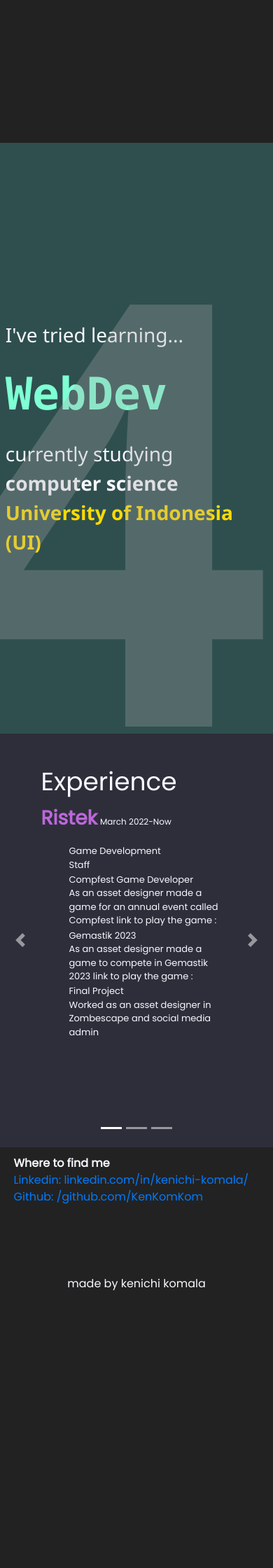
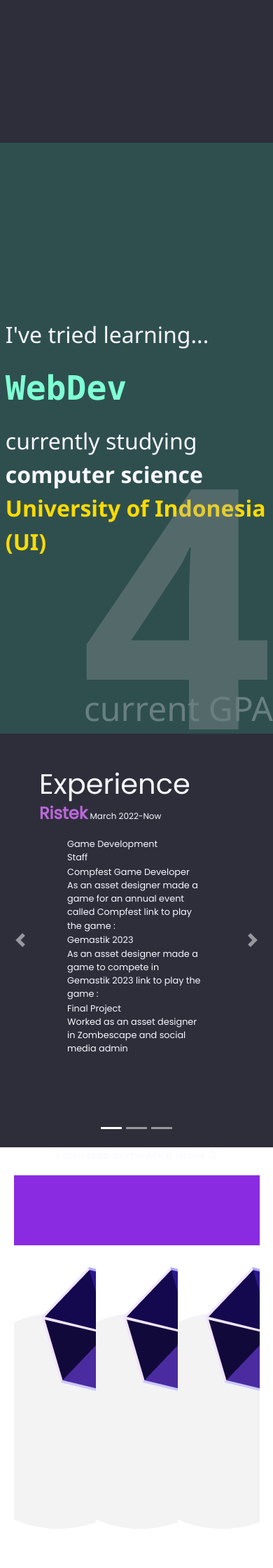
Before and after one commit to KenKomKom/portfolio, a Django app: page / in a window 390 px wide. Shown: the part 640-2880 px from the top of the page at 70% size. Before the commit the page ends 2484 px from the top, so only its background shows below. Run offline with Django 4.2, Linux system fonts and the light colour scheme; some libraries are stand-ins or nearby versions.

Commit message:
better responsive

```diff
--- a/home/static/home.css
+++ b/home/static/home.css
@@ -126,7 +126,7 @@
 #navbar-p-name{
   justify-self: flex-start;
   font-weight: 700;
-  font-size: 16px;
+  font-size: 1rem;
   /* background-color: aquamarine; */
 }
 #navbar-p-other{
@@ -144,7 +144,7 @@
   display: flex;
   flex-direction: column;
   justify-content: center;
-  background-color: #222;
+  background-color: #2E2E3B;
 }
 
 .hor-banner{
@@ -152,7 +152,7 @@
   flex-direction: column;
   align-items: center;
   background-color: ghostwhite;
-  color: #222;
+  color: #2E2E3B;
   height: 30vh;
   justify-content: center;
   text-align: center;
@@ -185,7 +185,7 @@
   height: 100vh;
   width: 100%;
   background-color:darkslategray;
-  font-size: 28px;
+  font-size: 2rem;
   font-family:'Segoe UI', Tahoma, Geneva, Verdana, sans-serif;
   display: flex;
   align-items: center ;
@@ -206,15 +206,16 @@
 }
 
 #current-gpa{
-  font-size: 10vh;
+  position: absolute;
+  font-size: 3rem;
   margin: 0;
   padding: 0;
   /* line-height: 0; */
   letter-spacing: 0;
-  color: #AAA;
+  color: #EEE;
 }
 #ipk{
-  font-size: 100vh;
+  font-size: 30rem;
   margin: 0;
   padding: 0;
   line-height: 0.8;
@@ -257,11 +258,20 @@
 #trying-padding{
   display: flex;
   flex-direction: column;
-  opacity: 0;
-  transition: all 1.2s ease-in;
+  opacity: 1;
 }
 
-#trying-padding.reveal{
+#trying-padding-container{
+  transition: all 0.9s ease;
+  /* background-image: url("./img/whisker-escape.png"); */
+  display: flex;
+  justify-content: center;
+  align-items: center;
+  width: 100%;
+  height: 100%;
+  opacity: 0;
+}
+#trying-padding-container.reveal{
   opacity: 1;
 }
 
@@ -271,7 +281,7 @@
 }
 
 #trying #typing{
-  font-size: 64px;
+  font-size: 3rem;
   font-weight: bold;
   font-family: 'Consolas';
   color: aquamarine;
@@ -286,7 +296,7 @@
 }
 
 #experience{
-  background-color: #222;
+  background-color: #2E2E3B;
   color: ghostwhite;
   margin: 0;
   padding: 0;
@@ -298,9 +308,9 @@
   /* align-items: center; */
 }
 #experience h1{
-  font-size: 36px;
-  top: 8%;
-  left: 15%;
+  font-size: 2.5rem;
+  top: 3rem;
+  left: 3.5rem;
   width: 0;
   height: 0;
   position: relative;
@@ -313,22 +323,23 @@
 }
 
 .car-elem{
-  width: 100%;
+  width: 90%;
   height: 100%;
   display:flex;
   flex-direction: column;
   position: relative;
-  left: 15%;
-  top: 100px;
+  left: 3.5rem;
+  top: 6rem;
 }
 .car-elem li{
   margin-bottom: 0.5%;
   width: 62%;
-  font-size: small;
+  font-size: 0.8rem;
 }
-#ristek,#gdsc,#kmbui{
+
+#ristek, #gdsc,#kmbui{
   font-weight: bold;
-  font-size: 28px;
+  font-size: 1.5rem;
 }
 #ristek{
   color: #BB68D9;
@@ -375,3 +386,31 @@
   align-items: flex-start;
   width: 100%;
 }
+#bonus{
+  display: flex;
+  flex-direction: column;
+  align-items: center;
+}
+#rotating-container{
+  height: 80vh;
+  width: 90vw;
+  background-color:blueviolet;
+  overflow: hidden;
+  display: flex;
+  flex-direction: row;
+}
+.rotating{
+  height: 100%;
+  width: 33.3333333%;
+  background-color: aquamarine;
+  display: inline;
+  transform: translateY(100px);
+}
+.img-container{
+  overflow: hidden;
+  width: 100%;
+  height: 70%;
+}
+.img-container img{
+  object-fit:cover;
+}
--- a/home/static/home.js
+++ b/home/static/home.js
@@ -25,9 +25,9 @@
     var whenToShow = 150;
     if(elementTop<windowHeight-whenToShow){
         reveals.classList.add("animate");
-        document.getElementById("trying-padding").classList.add("reveal");
+        document.getElementById("trying-padding-container").classList.add("reveal");
     }else{
-        document.getElementById("trying-padding").classList.remove("reveal");
+        document.getElementById("trying-padding-container").classList.remove("reveal");
         reveals.classList.remove("animate");
     }
 }
@@ -114,6 +114,19 @@
     }
 }
 
+function movePicsUp(){
+    var belt=document.getElementById("rotating-1");
+    console.log(belt.children);
+    console.log(belt.children.item(0));
+    a = belt.children.item(0);
+    // belt.remove(a);
+    belt.removeChild(a);
+    console.log(belt.children)
+}
+function movePicsDown(){
+
+}
+
 var words = ["WebDev", "GameDev", "DataScience", "CP", "UI/UX"]
 var del = true;
 var justFinishDel = false;
@@ -123,7 +136,13 @@
 setInterval(()=>{
     a= setInterval(ketik, 90);
 }, 4000);
+
+// setInterval(()=>{
+//     b = setInterval(movePicsUp,100)
+// },100)
+
+window.addEventListener("pageshow", revealHorBanner)
+
 window.addEventListener("scroll", reveal)
 window.addEventListener("scroll", whiteNoise)
-window.addEventListener("pageshow", revealHorBanner)
 window.addEventListener("scroll", parallaxHeader)
--- a/home/templates/home.html
+++ b/home/templates/home.html
@@ -54,7 +54,9 @@
         </div>
 
         <div id="trying">
-            <div id="trying-animate"></div>
+            <div id="trying-animate">
+            </div>
+            <div id="trying-padding-container">
                 <div id="trying-padding">
                     <p id="trying-trying">I've tried learning...</p>
                     <div id="typing">
@@ -64,6 +66,7 @@
                     <div id="trying-contact">
                     </div>
                     <p id="">currently studying <strong>computer science</strong> <br><strong id="ui"> University of Indonesia (UI)</strong></p>
+                </div>
             </div>
             <div id="trying-ipk">
                 <p id="current-gpa">current GPA</p>
@@ -129,14 +132,55 @@
               </div>
         </div>
 
+        <div id="bonus">
+            <p>I can also somewhat draw :3</p>
+            <div id="rotating-container">
+                <div class="rotating" id="rotating-1">
+                    <div class="img-container">
+                        <img src="../static/img/whisker-escape.png">
+                    </div>
+                    <div class="img-container">
+                        <img src="../static/img/whisker-escape.png">
+                    </div>
+                    <div class="img-container">
+                        <img src="../static/img/whisker-escape.png">
+                    </div>
+                </div>
+                <div class="rotating" id="rotating-2">
+                    <div class="img-container">
+                        <img src="../static/img/whisker-escape.png">
+                    </div>
+                    <div class="img-container">
+                        <img src="../static/img/whisker-escape.png">
+                    </div>
+                    <div class="img-container">
+                        <img src="../static/img/whisker-escape.png">
+                    </div>
+                </div>
+                <div class="rotating" id="rotating-3">
+                    <div class="img-container">
+                        <img src="../static/img/whisker-escape.png">
+                    </div>
+                    <div class="img-container">
+                        <img src="../static/img/whisker-escape.png">
+                    </div>
+                    <div class="img-container">
+                        <img src="../static/img/whisker-escape.png">
+                    </div>
+                </div>
+            </div>
+        </div>
+
         <!--<div class="sizedbox">
 
         </div>-->
+
+
         <footer>
             <div>
                 <strong>Where to find me</strong>
                 <div id="contact-info">
-                    <a href="linkedin.com/in/kenichi-komala/">Linkedin: linkedin.com/in/kenichi-komala/</a>
+                    <a href="https://linkedin.com/in/kenichi-komala/">Linkedin: linkedin.com/in/kenichi-komala/</a>
                     <br/>
                     <a href="https://github.com/KenKomKom">Github: /github.com/KenKomKom</a>
                 </div>
```
Also changed, not shown: home/static/img/whisker-escape.png (added). Lines whose indentation alone changed are shown as unchanged.
